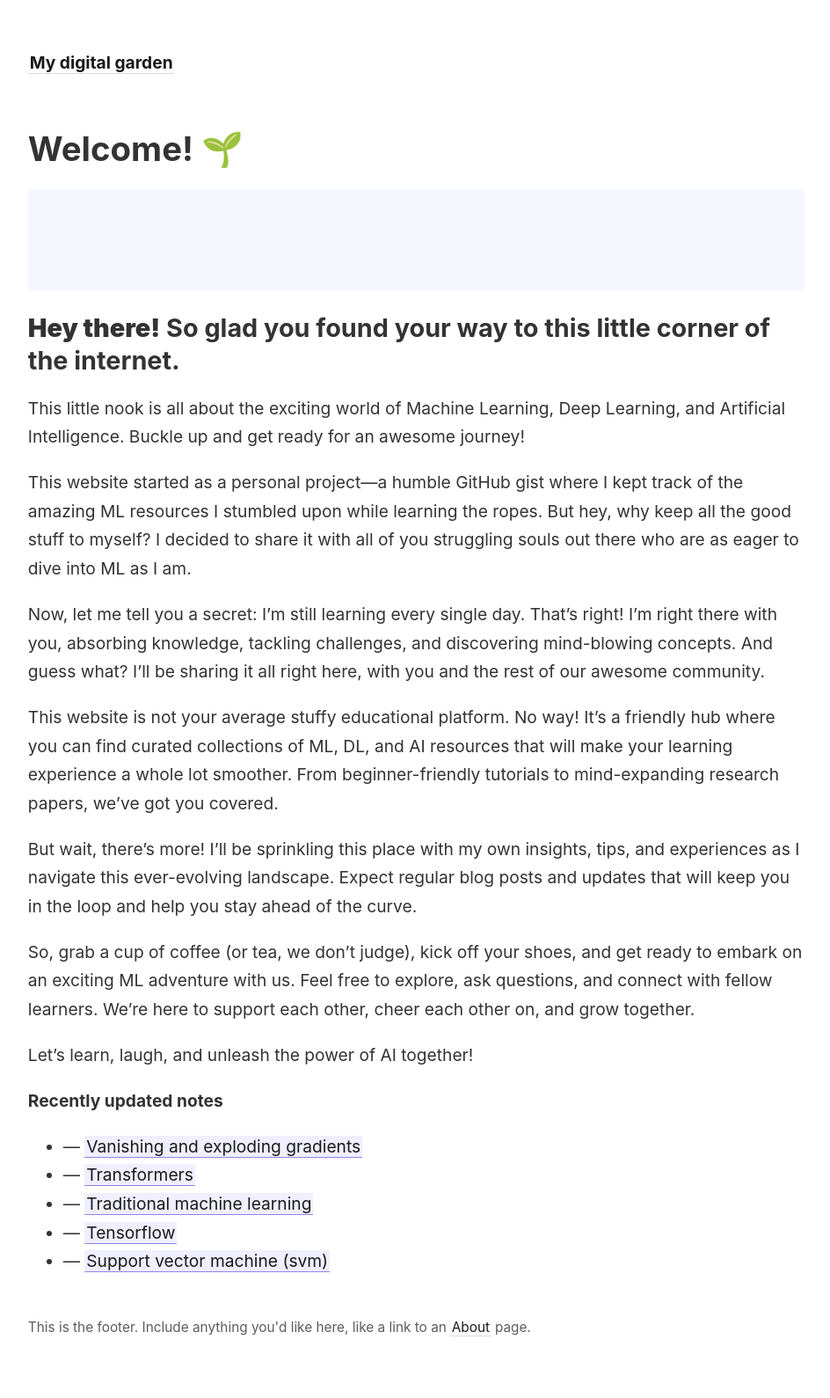
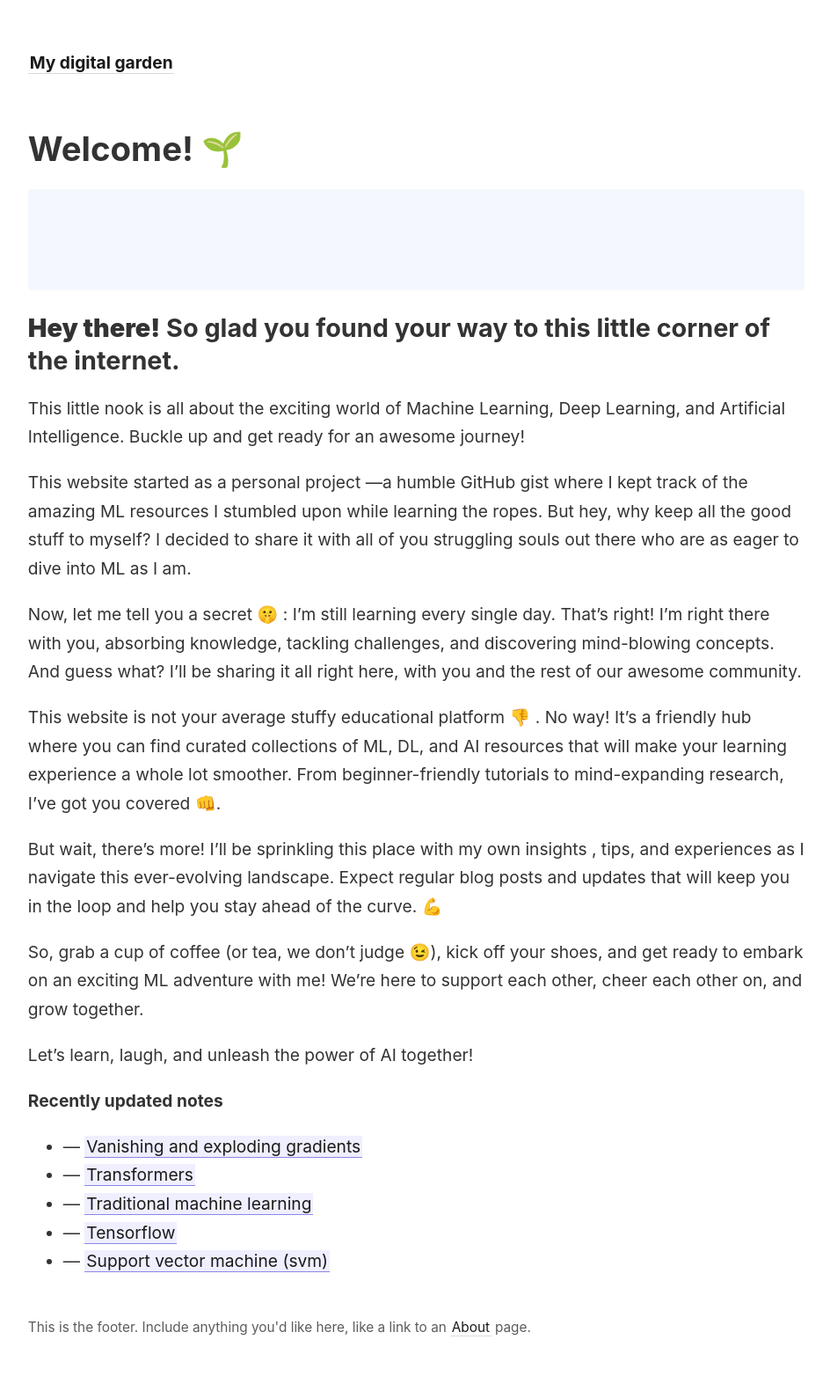
Before and after one commit to proy9714/priyadarshi-digital-garden, a Jekyll site: the page built from _pages/index.md, in a window 1280 px wide. Shown: the whole page at 88% size, without its empty margins (45-989 px from the left). Built offline with Jekyll 4.4.1, drawn with Linux system fonts in a browser that asks for light colours.

Commit message:
Update Home Page

```diff
--- a/_pages/index.md
+++ b/_pages/index.md
@@ -12,15 +12,15 @@ permalink: /
   <p>This little nook is all about the exciting world of Machine Learning, Deep Learning, and Artificial Intelligence. Buckle up and get ready for an awesome journey!</p>
 </p>
 
-This website started as a personal project—a humble GitHub gist where I kept track of the amazing ML resources I stumbled upon while learning the ropes. But hey, why keep all the good stuff to myself? I decided to share it with all of you struggling souls out there who are as eager to dive into ML as I am.
+This website started as a personal project —a humble GitHub gist where I kept track of the amazing ML resources I stumbled upon while learning the ropes. But hey, why keep all the good stuff to myself? I decided to share it with all of you struggling souls out there who are as eager to dive into ML as I am.
 
-Now, let me tell you a secret: I'm still learning every single day. That's right! I'm right there with you, absorbing knowledge, tackling challenges, and discovering mind-blowing concepts. And guess what? I'll be sharing it all right here, with you and the rest of our awesome community.
+Now, let me tell you a secret 🤫 : I'm still learning every single day. That's right! I'm right there with you, absorbing knowledge, tackling challenges, and discovering mind-blowing concepts. And guess what? I'll be sharing it all right here, with you and the rest of our awesome community.
 
-This website is not your average stuffy educational platform. No way! It's a friendly hub where you can find curated collections of ML, DL, and AI resources that will make your learning experience a whole lot smoother. From beginner-friendly tutorials to mind-expanding research papers, we've got you covered.
+This website is not your average stuffy educational platform 👎 . No way! It's a friendly hub where you can find curated collections of ML, DL, and AI resources that will make your learning experience a whole lot smoother. From beginner-friendly tutorials to mind-expanding research, I've got you covered 👊.
 
-But wait, there's more! I'll be sprinkling this place with my own insights, tips, and experiences as I navigate this ever-evolving landscape. Expect regular blog posts and updates that will keep you in the loop and help you stay ahead of the curve.
+But wait, there's more! I'll be sprinkling this place with my own insights , tips, and experiences as I navigate this ever-evolving landscape. Expect regular blog posts and updates that will keep you in the loop and help you stay ahead of the curve. 💪
 
-So, grab a cup of coffee (or tea, we don't judge), kick off your shoes, and get ready to embark on an exciting ML adventure with us. Feel free to explore, ask questions, and connect with fellow learners. We're here to support each other, cheer each other on, and grow together.
+So, grab a cup of coffee (or tea, we don't judge 😉), kick off your shoes, and get ready to embark on an exciting ML adventure with me! We're here to support each other, cheer each other on, and grow together.
 
 Let's learn, laugh, and unleash the power of AI together!
 
```
Also changed, not shown: Untitled.md (deleted, +0 -17 lines), _pages/_index.html (deleted, +0 -39 lines).
